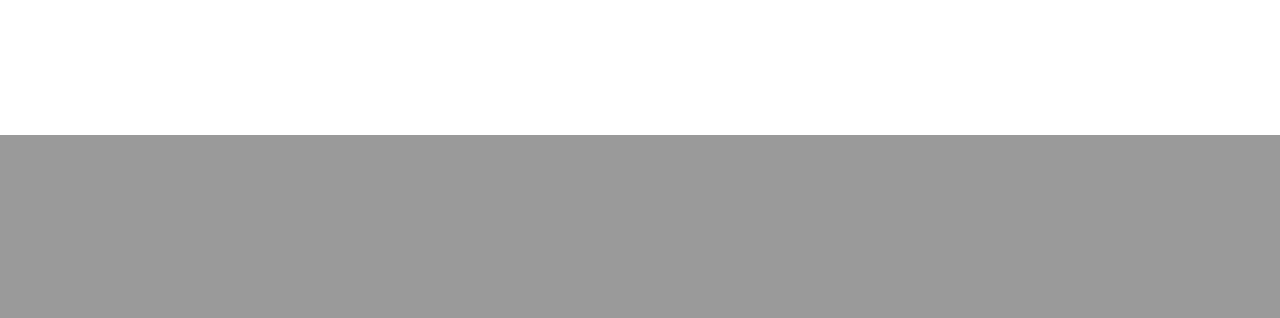
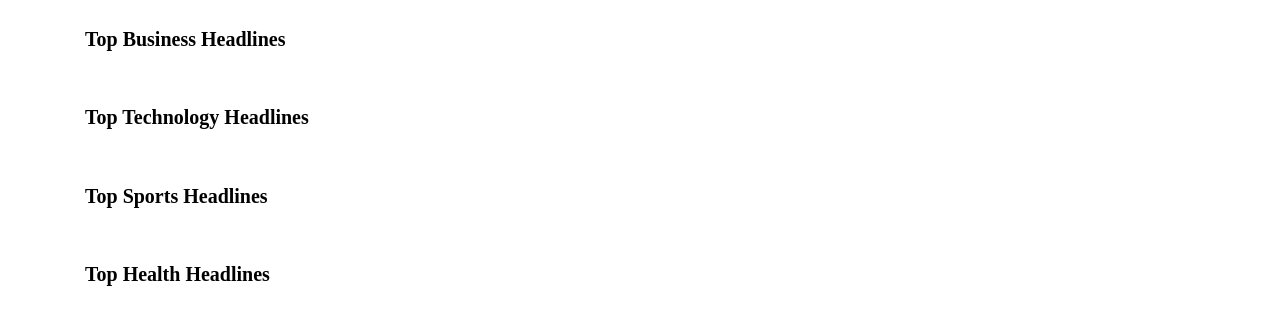
Before and after one commit to andyjohn23/new-api-flask, a Flask app: template app/templates/index.html in a window 1280 px wide. Shown: the part 665-983 px from the top of the page. Before the commit the page ends 800 px from the top, so only its background shows below. Run offline with Flask 2, Linux system fonts and the light colour scheme; the template is opened without the code that fills it, so the values that code supplies are empty.

Commit message:
updated files

```diff
--- a/app/main/views.py
+++ b/app/main/views.py
@@ -16,7 +16,7 @@ def index():
 
 	return render_template('index.html',health=health_news,business=business_news,sports= sports_news,technology= technology_news,entertainment= entertainment_news)
 
-@main.route("/news_sources/<id>")
+@main.route("/sources/<id>")
 def articles(id):
     """
     the route page for news articles
--- a/app/templates/index.html
+++ b/app/templates/index.html
@@ -40,6 +40,26 @@
     </div>
 
     <div class="container">
+        <h3>Top Business Headlines</h3>
+        <div class="news-sources">
+            {{macro.displayNewsList(business)}}
+        </div>
 
-   </div>
+        <h3>Top Technology Headlines</h3>
+        <div class="news-sources">
+            {{macro.displayNewsList(technology)}}
+        </div>
+
+        <h3>Top Sports Headlines</h3>
+        <div class="news-sources">
+            {{macro.displayNewsList(sports)}}
+        </div>
+
+        <h3>Top Health Headlines</h3>
+        <div class="news-sources">
+            {{macro.displayNewsList(health)}}
+        </div>
+
+    </div>
+</div>
 {% endblock %}
```
